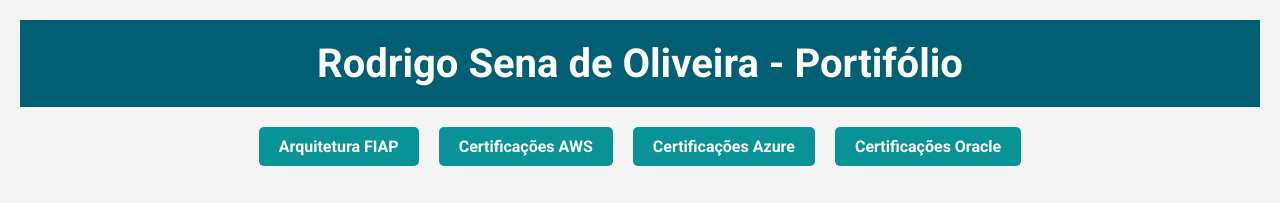
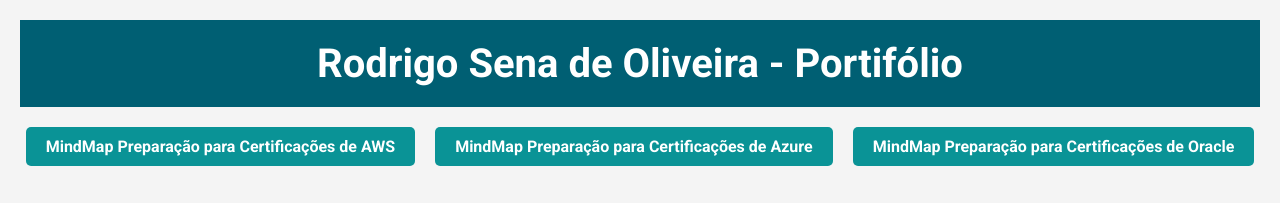
Before and after one commit to rodrigosenna/myportifolio, a plain HTML site: page Index.html in a window 1280 px wide. Shown: the top 203 px of the page. Drawn offline with Linux system fonts and the light colour scheme.

Commit message:
altera dos menus

```diff
--- a/Index.html
+++ b/Index.html
@@ -119,10 +119,9 @@
     </header>
 
     <nav>
-        <a href="src/ArquiteturaFiap.html">Arquitetura FIAP</a>
-        <a href="src/AWS.html">Certificações AWS</a>
-        <a href="src/Azure.html">Certificações Azure</a>
-        <a href="src/Oracle.html">Certificações Oracle</a>
+        <a href="src/AWS.html">MindMap Preparação para Certificações de AWS</a>
+        <a href="src/Azure.html">MindMap Preparação para Certificações de Azure</a>
+        <a href="src/Oracle.html">MindMap Preparação para Certificações de Oracle</a>
     </nav>
 
     <section>
```
